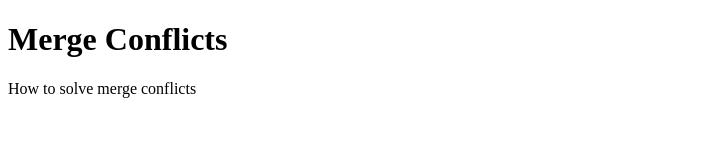
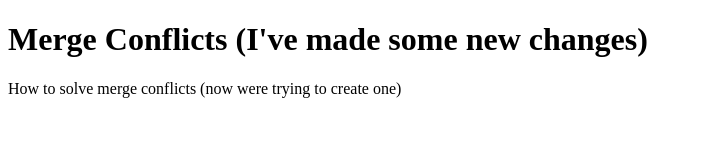
Before and after one commit to akelly92/merge-conflicts, a plain HTML site: page index.html in a window 1280 px wide. Shown: the whole page, without its empty margins (0-702 px from the left). Drawn offline with Linux system fonts and the light colour scheme.

Commit message:
trying to create a merge conflict

```diff
--- a/index.html
+++ b/index.html
@@ -5,7 +5,7 @@
     <title></title>
   </head>
   <body>
-    <h1>Merge Conflicts</h1>
-    <p>How to solve merge conflicts</p>
+    <h1>Merge Conflicts (I've made some new changes)</h1>
+    <p>How to solve merge conflicts (now were trying to create one)</p>
   </body>
 </html>
```
